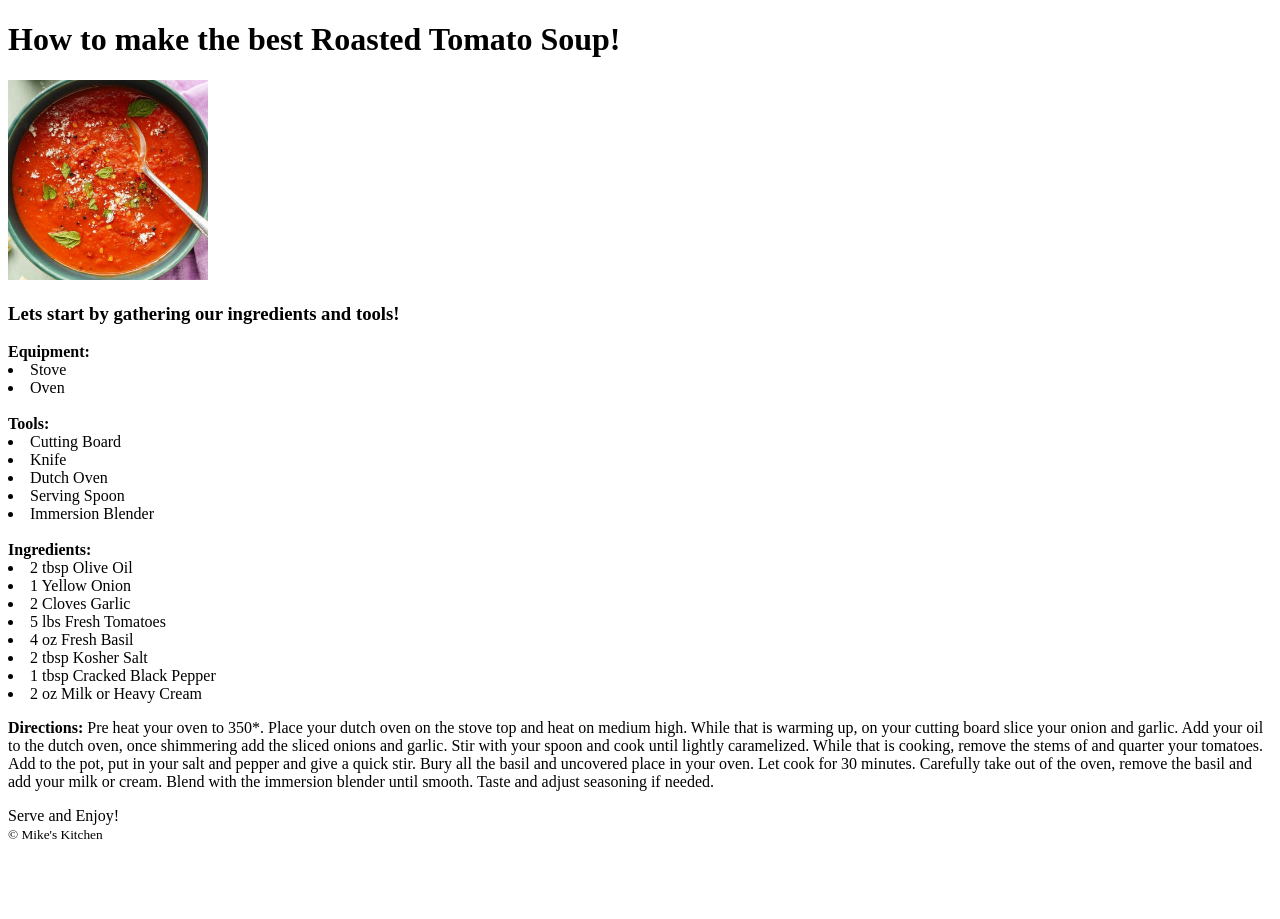
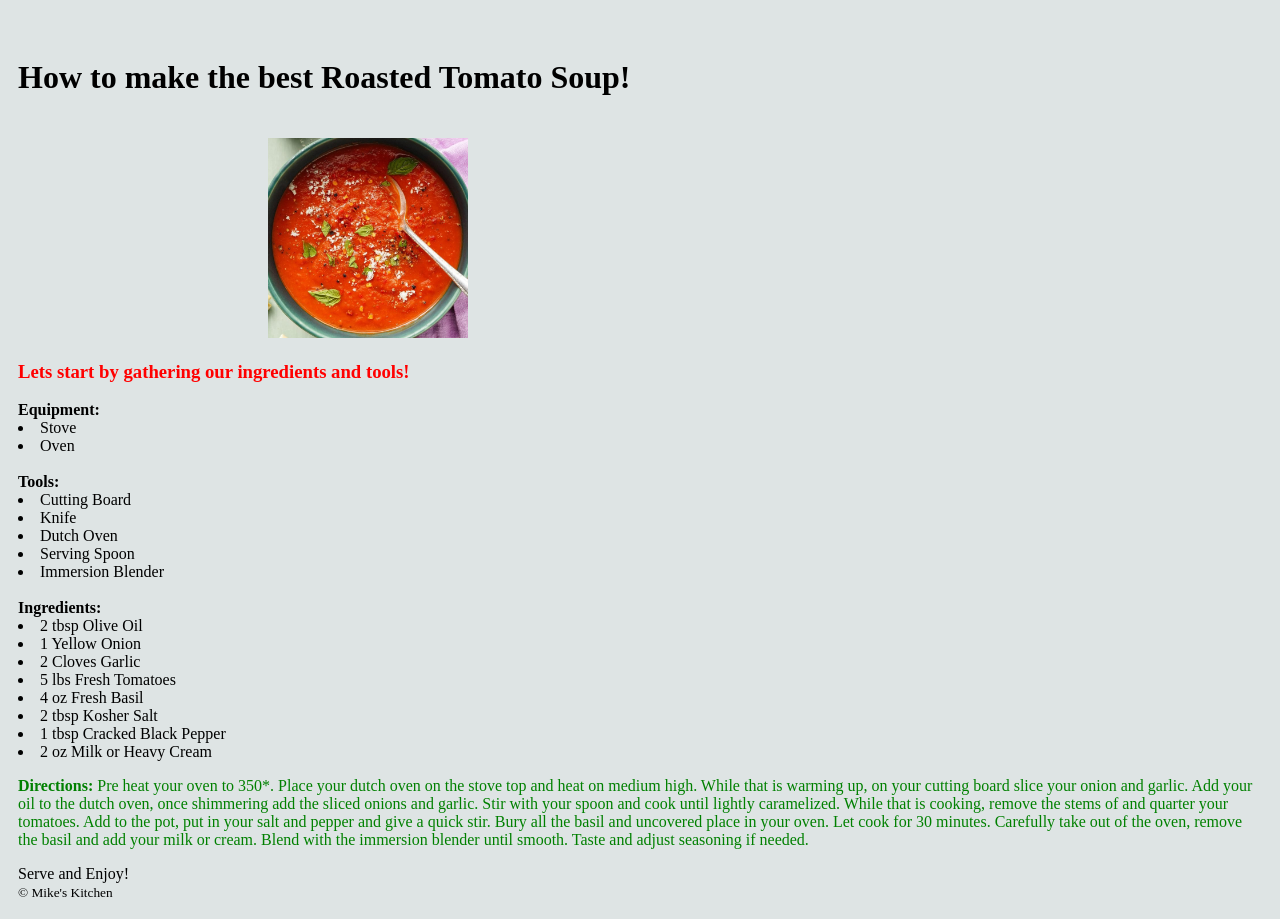
Before and after one commit to STL-LC101-Sept-22/js-assignment-4-html-me-something-mrefried, a website: page index.html in a window 1280 px wide. Before the commit the page ends 851 px from the top, so only its background shows below. Drawn offline with Linux system fonts and the light colour scheme.

Commit message:
Added some killer CSS styling

```diff
--- a/index.html
+++ b/index.html
@@ -1,11 +1,13 @@
 <!DOCTYPE html>
 <html>
-  <main>
-   <header>
+   <link href="styles.css" type="text/css" rel="stylesheet" />
+   <body>
+   <main>
+      <header>
       <h1> How to make the best Roasted Tomato Soup! </h1>
    </header>
    <img src="./images/tomatosoup.jpg" width="200px">
-         <h3> Lets start by gathering our ingredients and tools!</h3>
+         <h3><div id="mainHeading"> Lets start by gathering our ingredients and tools!</h3></div>
       <article>
             <b>Equipment:</b>
             <li>Stove</li>
@@ -33,16 +35,15 @@
          <li>2 oz Milk or Heavy Cream</li>
       </article>
       <article>
-      <p><b>Directions:</b>
+      <p><div id=testP><b>Directions:</b>
          Pre heat your oven to 350*. Place your dutch oven on the stove top and heat on medium high. While that is warming up, on your cutting board slice your onion and garlic.
          Add your oil to the dutch oven, once shimmering add the sliced onions and garlic. Stir with your spoon and cook until lightly caramelized. While that is cooking, remove the stems of and quarter your tomatoes. Add to the pot, put in your salt and pepper and give a quick stir. Bury all the basil and uncovered place in your oven.
-         Let cook for 30 minutes. Carefully take out of the oven, remove the basil and add your milk or cream. Blend with the immersion blender until smooth. Taste and adjust seasoning if needed. </p>
+         Let cook for 30 minutes. Carefully take out of the oven, remove the basil and add your milk or cream. Blend with the immersion blender until smooth. Taste and adjust seasoning if needed. </p></div>
       </article>
-      </main>
 
       <footer>Serve and Enjoy!</footer>
       <small>&copy Mike's Kitchen</small>
       <!-- Write your HTML in this file! -->
+   </main>
    </body>
-   </main>
 </html>
--- a/styles.css
+++ b/styles.css
@@ -1 +1,31 @@
 /* Write your CSS here! */
+img {
+    margin-right: 500px;
+    margin-left: 250px;
+  }
+  h1 {
+    padding-top: 20px;
+    padding-right: 20px;
+    padding-bottom: 20px;
+
+  }
+  main {
+    padding-top: 10px;
+    padding-right: 10px;
+    padding-bottom: 10px;
+    padding-left: 10px;
+  }
+  html {
+    background-color: rgb(222, 228, 228);
+ }
+
+ body {
+  margin: 8px;
+ }
+ #mainHeading {
+  color: red;
+ }
+
+ #testP {
+  color: green;
+ }
```
